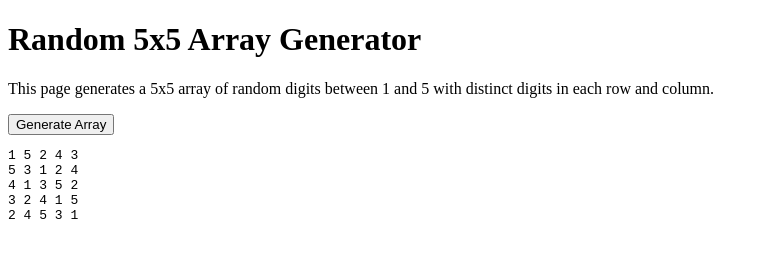
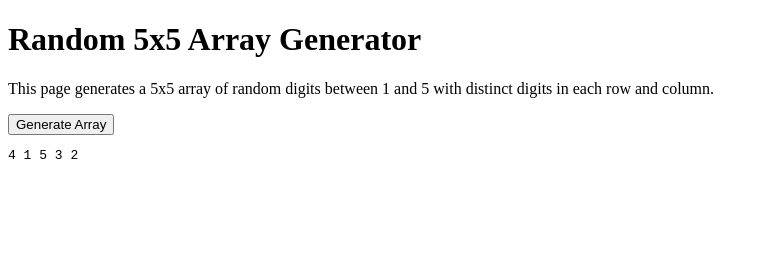
Before and after one commit to TWTom041/rand-on-duty-row, a plain HTML site: page index.html in a window 1280 px wide. Both pictures are taken after a click on the button "Generate Array". Shown: the whole page, without its empty margins (0-768 px from the left). Drawn offline with Linux system fonts and the light colour scheme.

Commit message:
Update index.html

```diff
--- a/index.html
+++ b/index.html
@@ -65,12 +65,14 @@
     document.getElementById("generateArrayButton").addEventListener("click", function () {
       // Calculate the seed as the number of weeks since 1970/01/01
       const currentDate = new Date();
-      const startDate = new Date(1970, 0, 1); // January is month 0
+      const startDate = new Date(1970, 0, 4); // January is month 0
       const millisecondsPerWeek = 7 * 24 * 60 * 60 * 1000;
-      const weeksSince1970 = Math.floor((currentDate - startDate) / millisecondsPerWeek);
+      const weeksSince1970 = Math.floor((currentDate - startDate) / (millisecondsPerWeek));
+      const week_seed = Math.floor(weeksSince1970 / 5)
+      const week_num = weeksSince1970 % 5
 
-      const randomArray = generateNonMatchingArray(weeksSince1970);
-      const resultText = randomArray.map(row => row.join(" ")).join("\n");
+      const randomArray = generateNonMatchingArray(week_seed)[week_num];
+      const resultText = randomArray.join(" ");
       document.getElementById("result").textContent = resultText;
     });
   </script>
```
